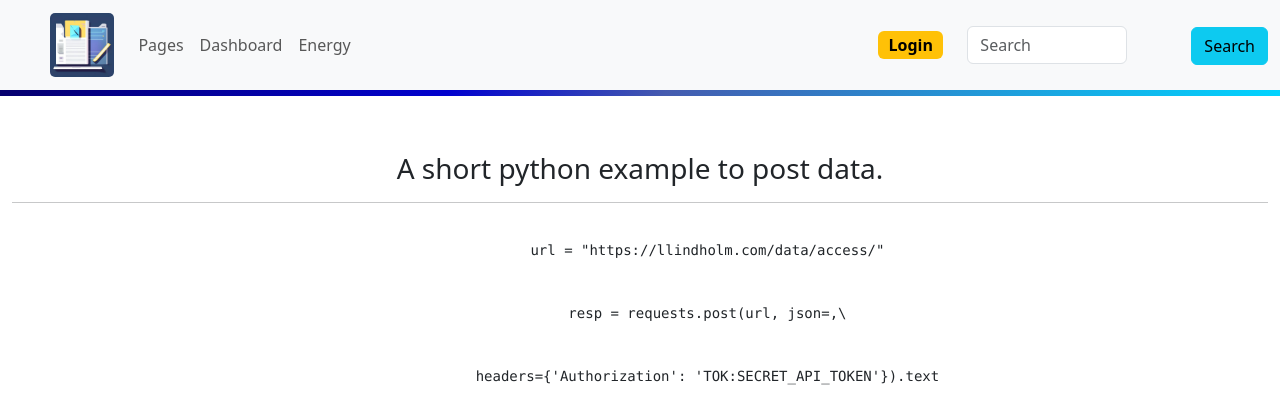
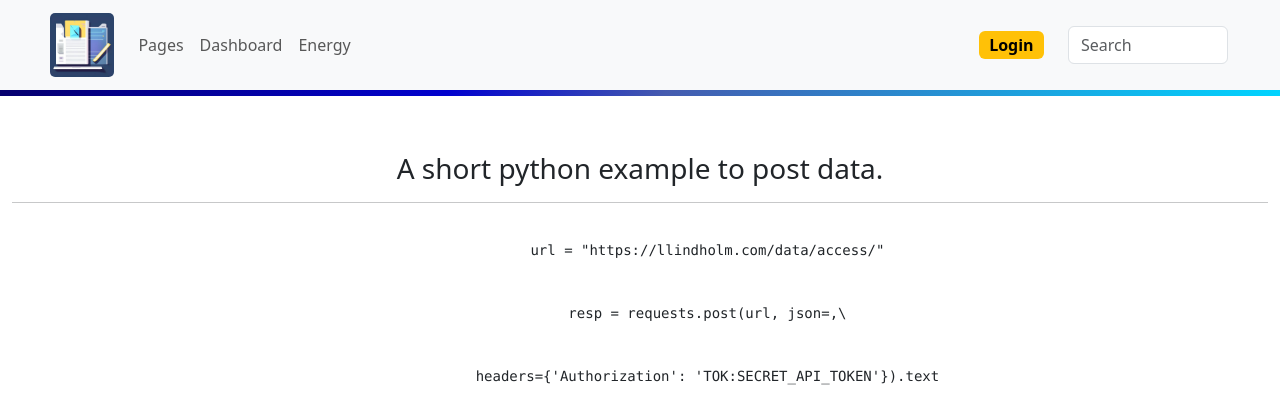
Before and after one commit to ludde127/dataViz, a Django app: template dashboard/templates/dashboard/plot.html in a window 1280 px wide. Shown: the top 406 px of the page. Run offline with Django 4.2, Linux system fonts and the light colour scheme; the template is opened without the code that fills it, so the values that code supplies are empty; parts of the project's set-up code (start-up, migrations or seed data) failed here and were passed over; some libraries are stand-ins or nearby versions.

Commit message:
removed submit button.

```diff
--- a/templates/navbar.html
+++ b/templates/navbar.html
@@ -28,8 +28,6 @@
         </li>
         {% endif %}
       </ul>
-      <form class="" style="margin:auto;margin-right: 0;margin-left:1vw;" onsubmit="searcher.search(); return false;">
-         {% csrf_token %}
       <div class="row justify-content-center align-items-center">
           {% if not user.is_authenticated %}
 
@@ -55,12 +53,9 @@
           <div class="col-sm-auto" style="margin-right: 0;">
              <input class="form-control" type="search" id="search-bar" placeholder="Search" oninput="searcher.search(); return false;" style="max-width: 200px;width: 80%;" aria-label="Search">
           </div>
-              <div class="col-sm-auto" style="margin-left: 0;">
-                 <button class="btn btn-info" style="margin: auto;margin-top: 2%;margin-left: 0;float:left;" type="submit">Search</button>
-              </div>
+
 
       </div>
-     </form>
 
    </div>
 
```
Lines whose indentation alone changed are shown as unchanged.
